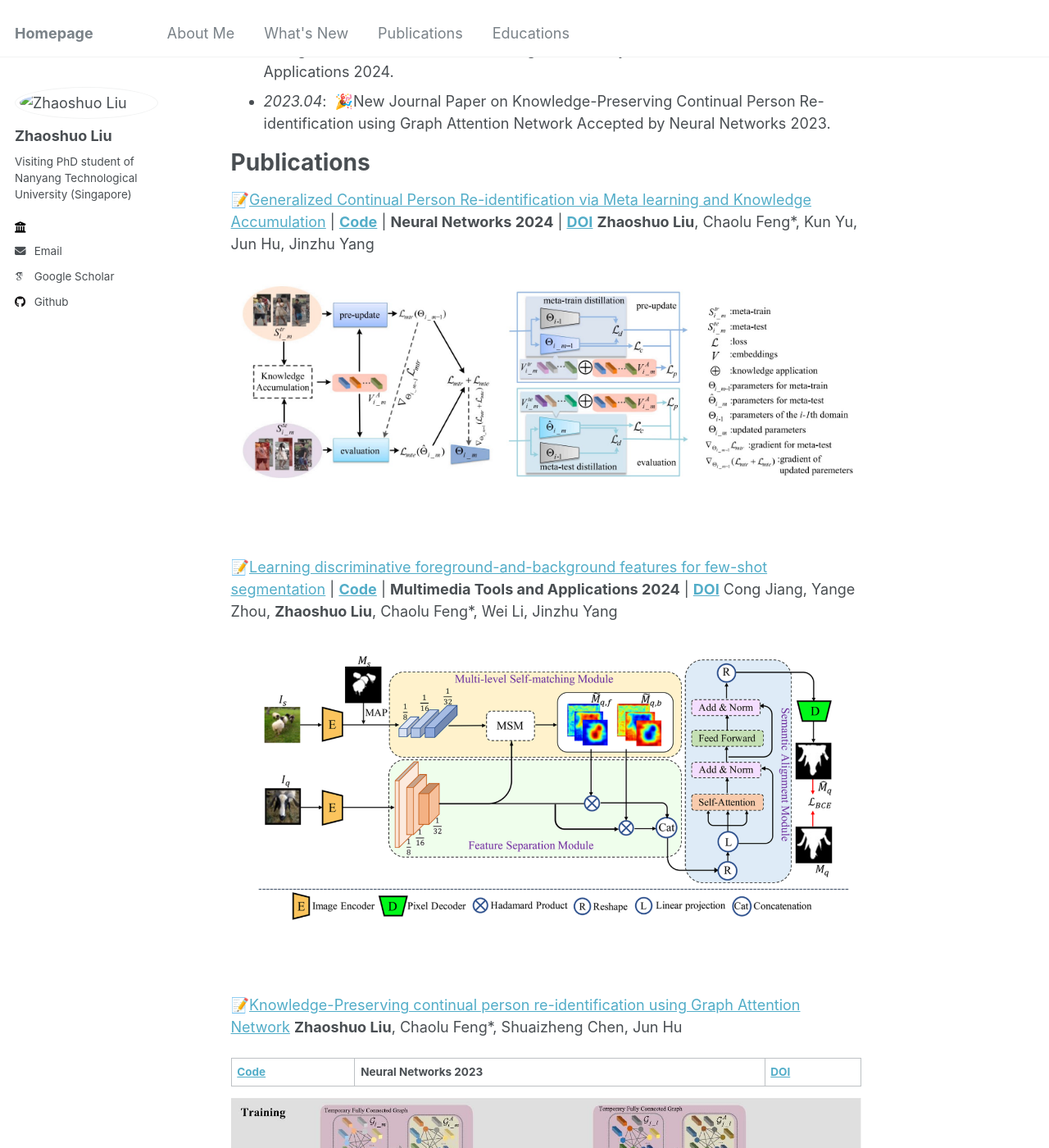
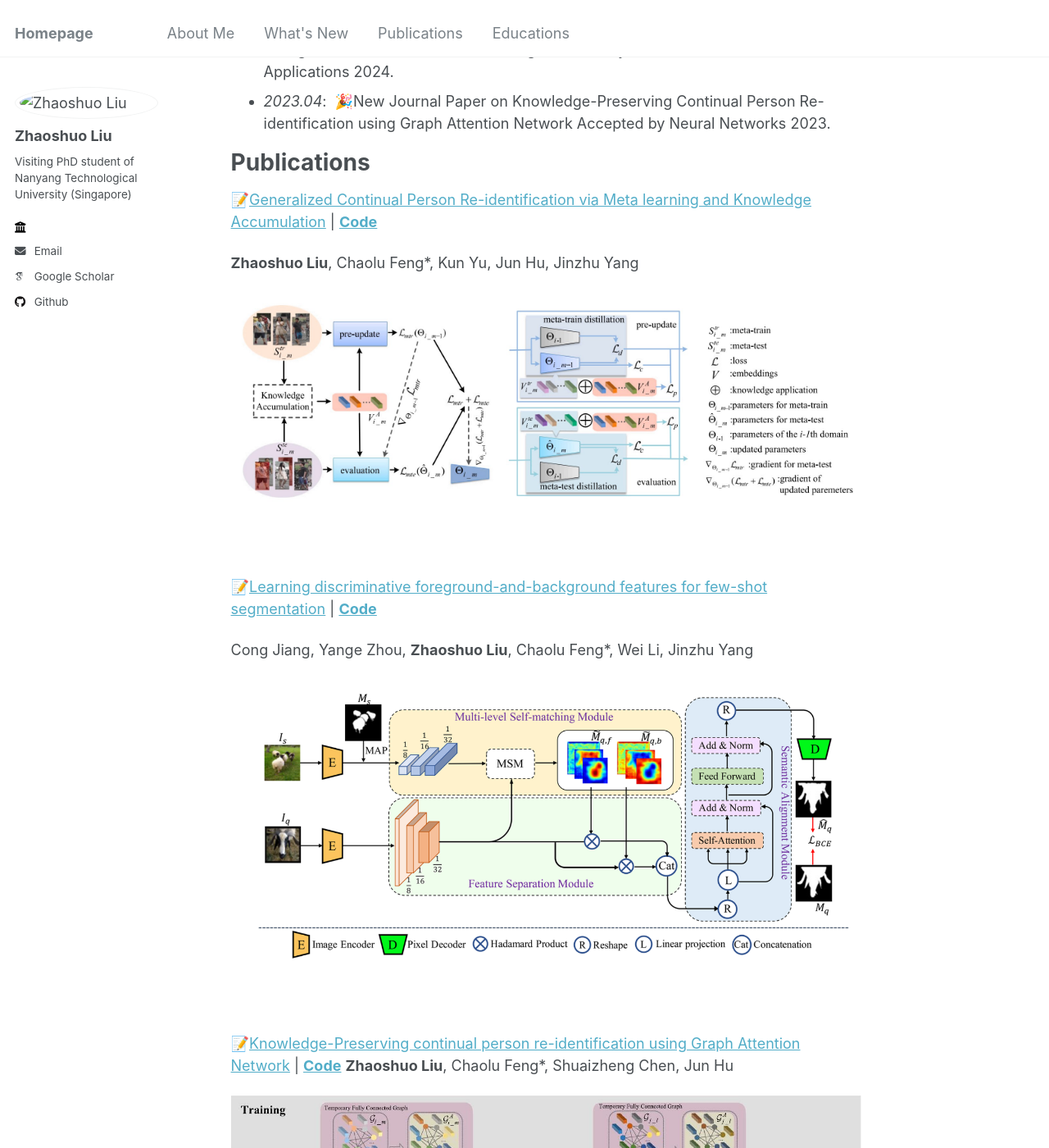
Before and after one commit to llzhaoshuo/llzhaoshuo.github.io, a Jekyll site: the page built from _pages/about.md, in a window 1280 px wide and 1400 px high, scrolled down 495 px. Shown: the whole window at 82% size. Built offline with Jekyll 4.4.1, drawn with Linux system fonts in a browser that asks for light colours; some web fonts are replaced.

Commit message:
update my profile

```diff
--- a/_pages/about.md
+++ b/_pages/about.md
@@ -32,7 +32,8 @@ My research interests include but not limited to computer vision, person re-iden
 
 
 # Publications
-📝[Generalized Continual Person Re-identification via Meta learning and Knowledge Accumulation](https://www.sciencedirect.com/science/article/abs/pii/S0893608024004854) | [**Code**](https://github.com/DFLAG-NEU/GCReID) | <strong>Neural Networks 2024</strong> | [**DOI**](https://doi.org/10.1016/j.neunet.2024.106561)
+📝[Generalized Continual Person Re-identification via Meta learning and Knowledge Accumulation](https://www.sciencedirect.com/science/article/abs/pii/S0893608024004854) | [**Code**](https://github.com/DFLAG-NEU/GCReID)
+
 **Zhaoshuo Liu**, Chaolu Feng*, Kun Yu, Jun Hu, Jinzhu Yang
 
 <div class='paper-box-text' markdown="1">
@@ -45,7 +46,8 @@ My research interests include but not limited to computer vision, person re-iden
 
 
 📝[Learning discriminative foreground-and-background features for few-shot segmentation](https://link.springer.com/article/10.1007/s11042-023-17708-5)
-| [**Code**](https://github.com/DFLAG-NEU/DFBNet) | <strong>Multimedia Tools and Applications 2024</strong> | [**DOI**](https://doi.org/10.1007/s11042-023-17708-5)
+ | [**Code**](https://github.com/DFLAG-NEU/DFBNet)
+
 Cong Jiang, Yange Zhou, **Zhaoshuo Liu**, Chaolu Feng*, Wei Li, Jinzhu Yang
 
 <div class='paper-box-text' markdown="1">
@@ -57,10 +59,8 @@ Cong Jiang, Yange Zhou, **Zhaoshuo Liu**, Chaolu Feng*, Wei Li, Jinzhu Yang
 
 
 
-📝[Knowledge-Preserving continual person re-identification using Graph Attention Network](https://www.sciencedirect.com/science/article/abs/pii/S089360802300045X)
+📝[Knowledge-Preserving continual person re-identification using Graph Attention Network](https://www.sciencedirect.com/science/article/abs/pii/S089360802300045X) | [**Code**](https://github.com/DFLAG-NEU/ContinualReID)
 **Zhaoshuo Liu**, Chaolu Feng*, Shuaizheng Chen, Jun Hu
-
-[**Code**](https://github.com/DFLAG-NEU/ContinualReID)  | <strong>Neural Networks 2023</strong> | [**DOI**](https://doi.org/10.1016/j.neunet.2023.01.033)
 
 <div class='paper-box-text' markdown="1">
 <div class='paper-box'><div class='paper-box-image'><div><img src='../images/CKP.jpg' alt="sym" width="100%"></div></div>
```
